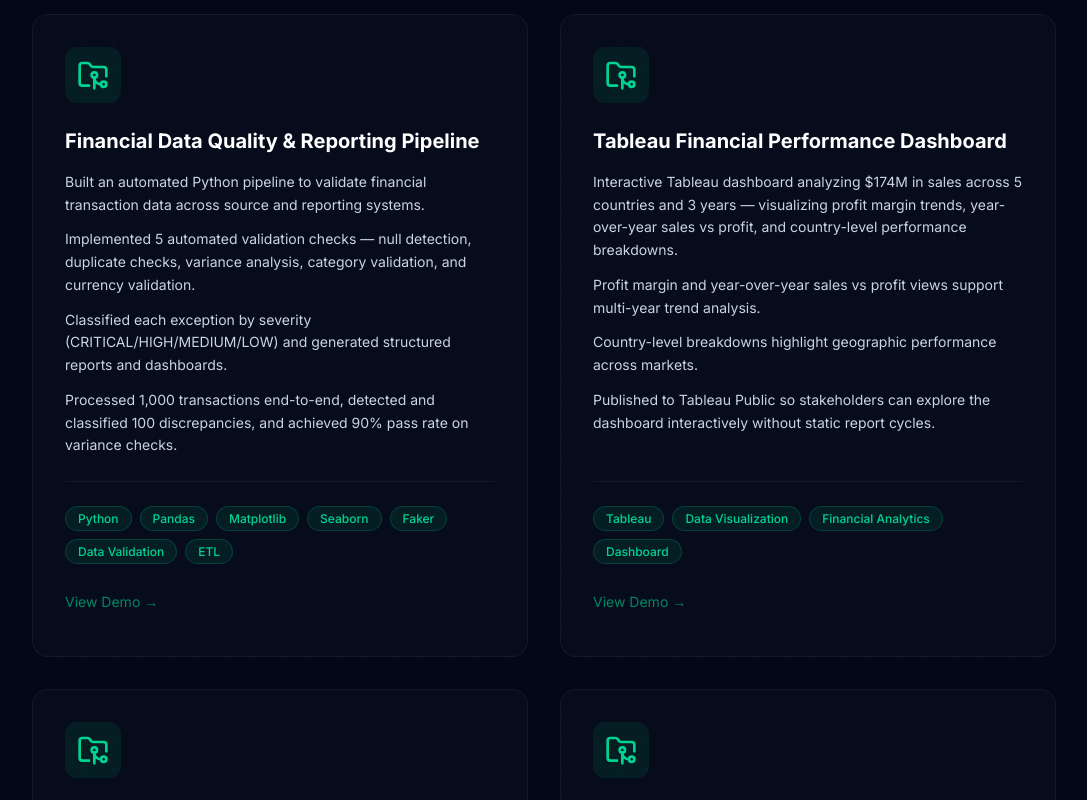
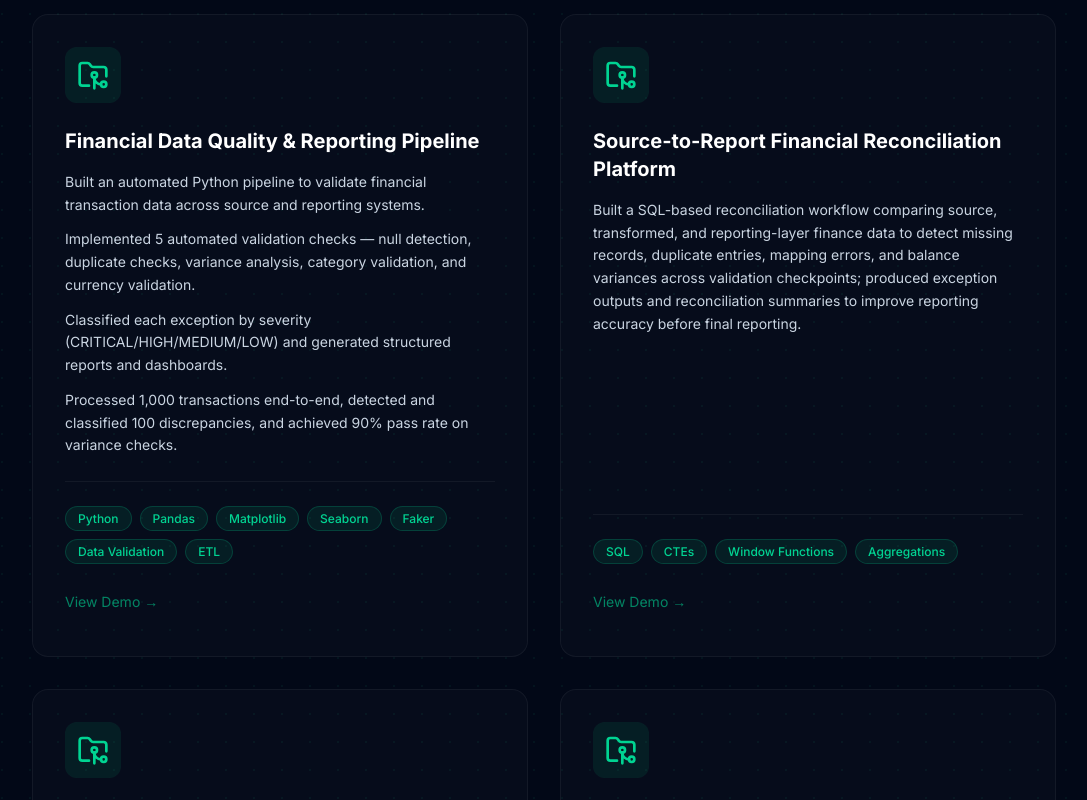
Before and after one commit to Sonawane250398/portfolio, a React (Vite) app: page /projects in a window 1280 px wide. Shown: the part 980-1780 px from the top of the page, without its empty margins (96-1183 px from the left). Built offline with nearby package versions, Linux system fonts and the light colour scheme.

Commit message:
Add Tableau embed to failure detection project

```diff
--- a/src/data/resume.ts
+++ b/src/data/resume.ts
@@ -65,7 +65,7 @@ export const resumeData = {
     {
       title: "Financial Reporting Failure Detection System",
       description:
-        "Built an end-to-end automated detection system simulating a 3-layer financial pipeline (Source -> ETL -> Reporting) with real-world failures injected. Engineered 5 SQL reconciliation checks and a Python severity classification engine that detected 80 exceptions across 1,000 transactions with zero manual steps, producing audit-ready exception reports before stakeholder delivery.",
+        "Built an end-to-end automated detection system across a 3-layer financial pipeline (Source → ETL → Reporting) with real-world failures injected — missing records, duplicates, amount mismatches, invalid GL category mappings, and balance variances. Engineered 5 SQL reconciliation checks and a Python severity classification engine (CRITICAL/HIGH/MEDIUM) that caught 80 exceptions across 1,000 transactions with zero manual steps. Outputs audit-ready exception reports before stakeholder delivery.",
       stack: ["Python", "SQL", "Pandas", "Tableau"],
       github: "https://github.com/Sonawane250398/financial-failure-detection-system",
       highlights: [
@@ -80,7 +80,12 @@ export const resumeData = {
         "Zero manual steps — fully automated detection engine",
         "Audit-ready CSV exception report output"
       ],
-      links: [{ label: "GitHub", url: "https://github.com/Sonawane250398/financial-failure-detection-system" }]
+      links: [
+        { label: "GitHub", url: "https://github.com/Sonawane250398/financial-failure-detection-system" },
+        { label: "Dashboard", url: "https://public.tableau.com/app/profile/yash.sonawane4448/viz/FinancialReportingFailureDetectionExceptionDashboard/FinancialReportingFailureDetectionExceptionDashboard?publish=yes" }
+      ],
+      liveEmbedUrl:
+        "https://public.tableau.com/views/FinancialReportingFailureDetectionExceptionDashboard/FinancialReportingFailureDetectionExceptionDashboard?:embed=yes&:showVizHome=no"
     },
     {
       title: "Financial Analytics Dashboard",
@@ -133,32 +138,6 @@ export const resumeData = {
         { check: "Currency Validation", total: 1000, passed: 1000, failed: 0, passRate: "100%", status: "PASS" }
       ],
       links: [{ label: "GitHub", url: "https://github.com/Sonawane250398/financial-reporting-pipeline" }]
-    },
-    {
-      title: "Tableau Financial Performance Dashboard",
-      date: "Mar 2026",
-      description:
-        "Interactive Tableau dashboard analyzing $174M in sales across 5 countries and 3 years — visualizing profit margin trends, year-over-year sales vs profit, and country-level performance breakdowns.",
-      stack: ["Tableau", "Data Visualization", "Financial Analytics", "Dashboard"],
-      github: "https://github.com/Sonawane250398/financial-dashboard",
-      highlights: [
-        "$174M in sales analyzed across 5 countries and 3 years",
-        "Profit margin trends and year-over-year sales vs profit",
-        "Country-level performance breakdowns",
-        "Interactive views published on Tableau Public"
-      ],
-      bullets: [
-        "Interactive Tableau dashboard analyzing $174M in sales across 5 countries and 3 years — visualizing profit margin trends, year-over-year sales vs profit, and country-level performance breakdowns.",
-        "Profit margin and year-over-year sales vs profit views support multi-year trend analysis.",
-        "Country-level breakdowns highlight geographic performance across markets.",
-        "Published to Tableau Public so stakeholders can explore the dashboard interactively without static report cycles."
-      ],
-      links: [
-        { label: "Live", url: "https://public.tableau.com/app/profile/yash.sonawane4448/viz/FinancialPerformanceAnalysis-YashSonawane/FinancialPerformanceAnalysisYashSonawane" },
-        { label: "GitHub", url: "https://github.com/Sonawane250398/financial-dashboard" }
-      ],
-      liveEmbedUrl:
-        "https://public.tableau.com/app/profile/yash.sonawane4448/viz/FinancialPerformanceAnalysis-YashSonawane/FinancialPerformanceAnalysisYashSonawane"
     },
     {
       title: "Source-to-Report Financial Reconciliation Platform",
```
